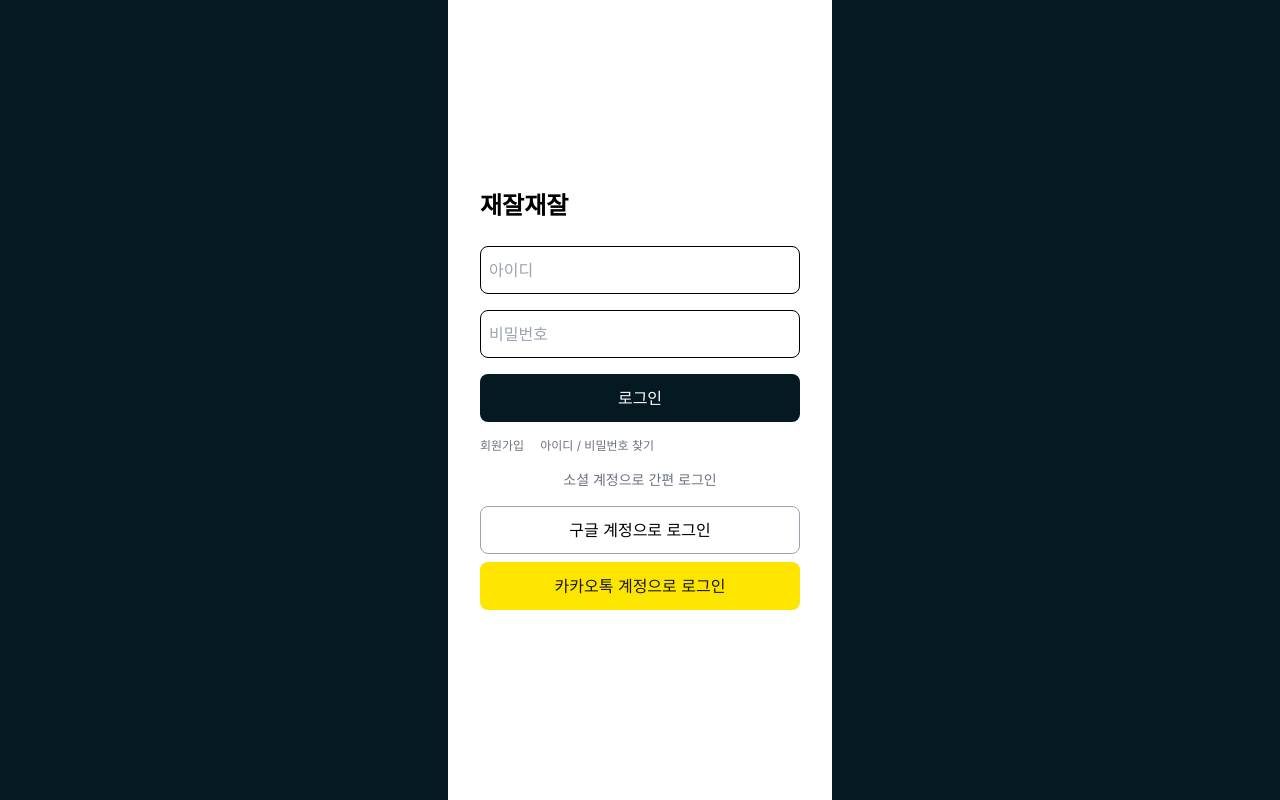
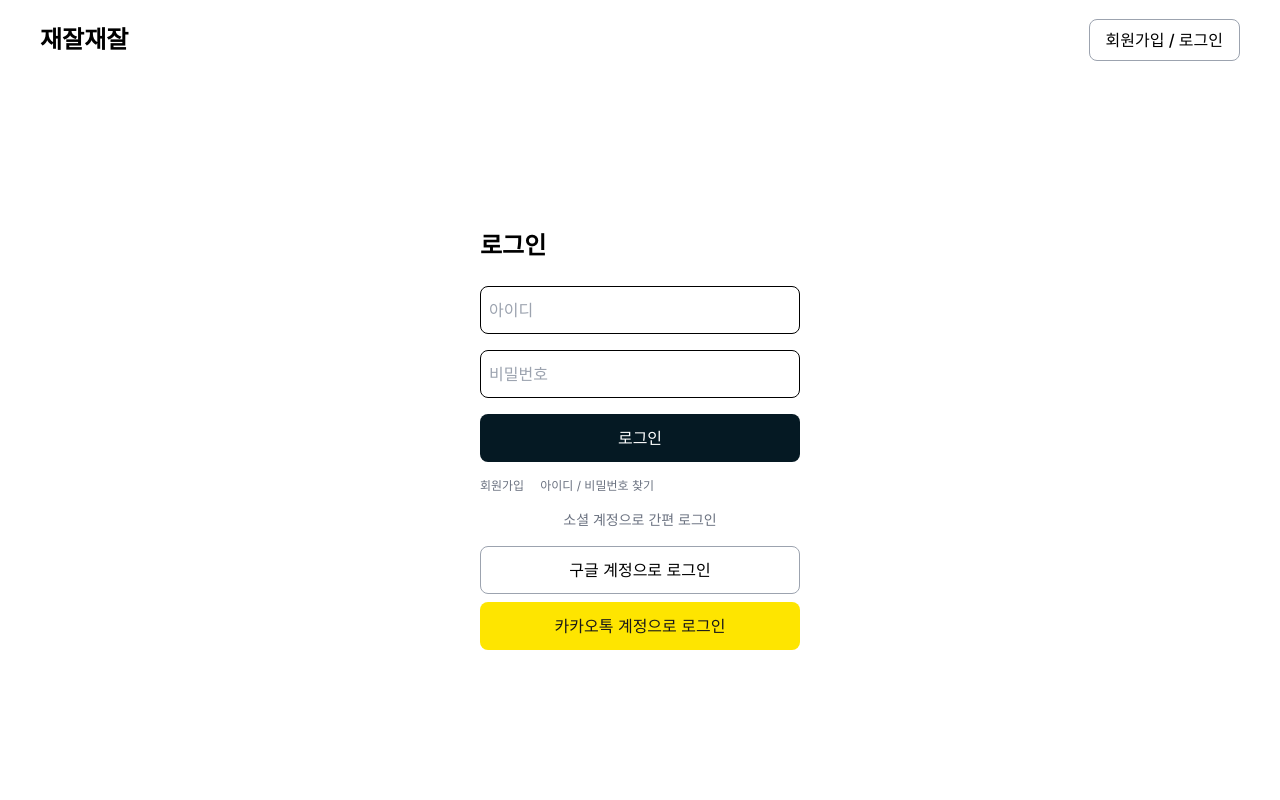
Before and after one commit to jaejaljaejal/jaejaljaejal, a Next.js app in the folder jaejaljaejal-front/: page /login in a window 1280 px wide. Built offline with nearby package versions, Linux system fonts and the light colour scheme.

Commit message:
로그인 페이지 레이아웃 수정

```diff
--- a/jaejaljaejal-front/app/login/page.tsx
+++ b/jaejaljaejal-front/app/login/page.tsx
@@ -1,5 +1,7 @@
 "use client";
 // pages/login/page.tsx
+
+import Header from "@/components/header";
 
 const LoginPage = () => {
   // 카카오톡 로그인 페이지로 리디렉션하는 함수
@@ -9,8 +11,9 @@ const LoginPage = () => {
 
   return (
     <main className="bg-custom flex min-h-screen flex-col items-center">
-      <div className="w-96 bg-white h-screen flex flex-col items-center justify-center">
-        <p className="w-80 mb-6 text-black text-2xl font-bold">재잘재잘</p>
+      <Header/>
+      <div className="w-screen bg-white h-90vh flex flex-col items-center justify-center">
+        <p className="w-80 mb-6 text-black text-2xl font-bold">로그인</p>
         <form className="flex flex-col space-y-4">
           <input
             type="text"
```
